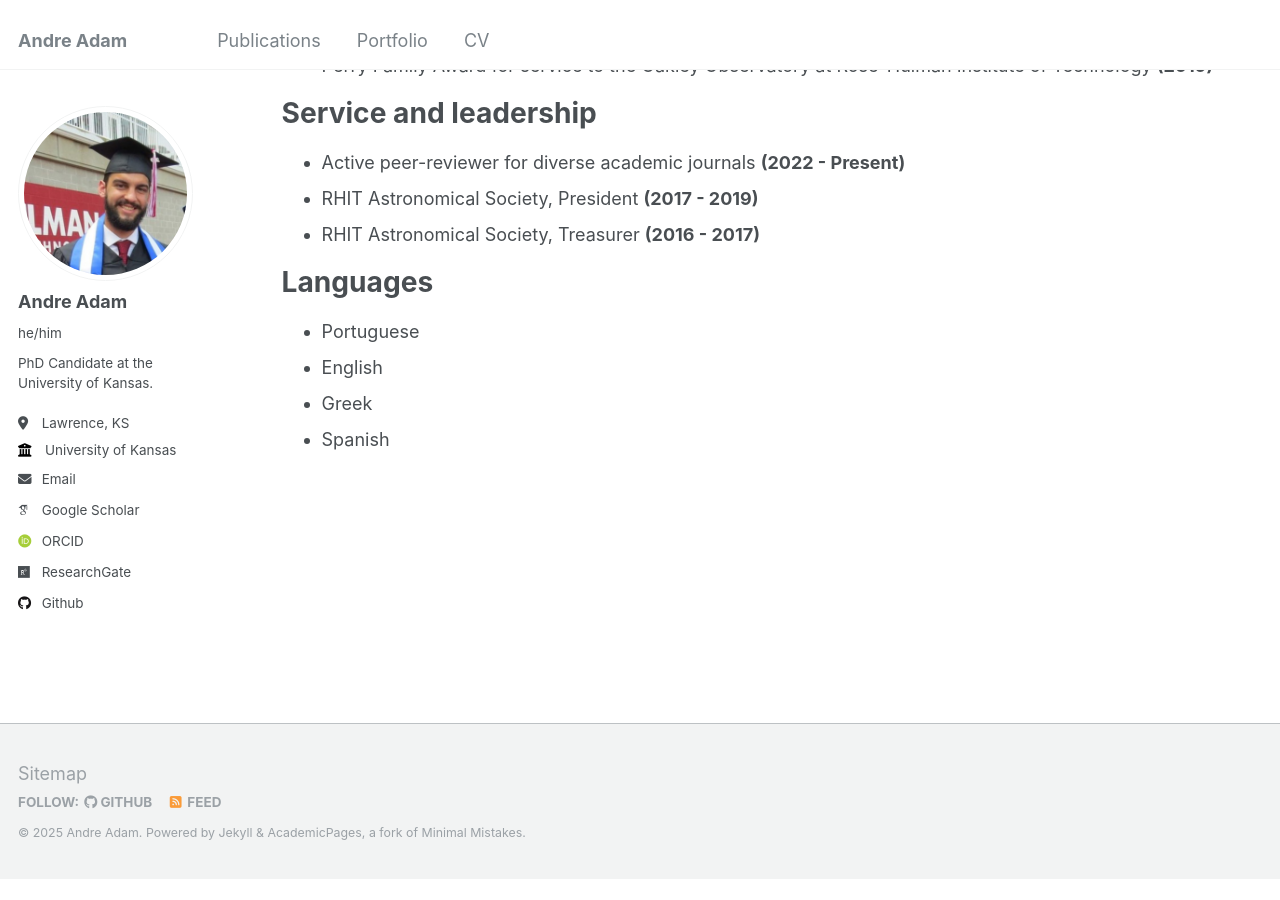
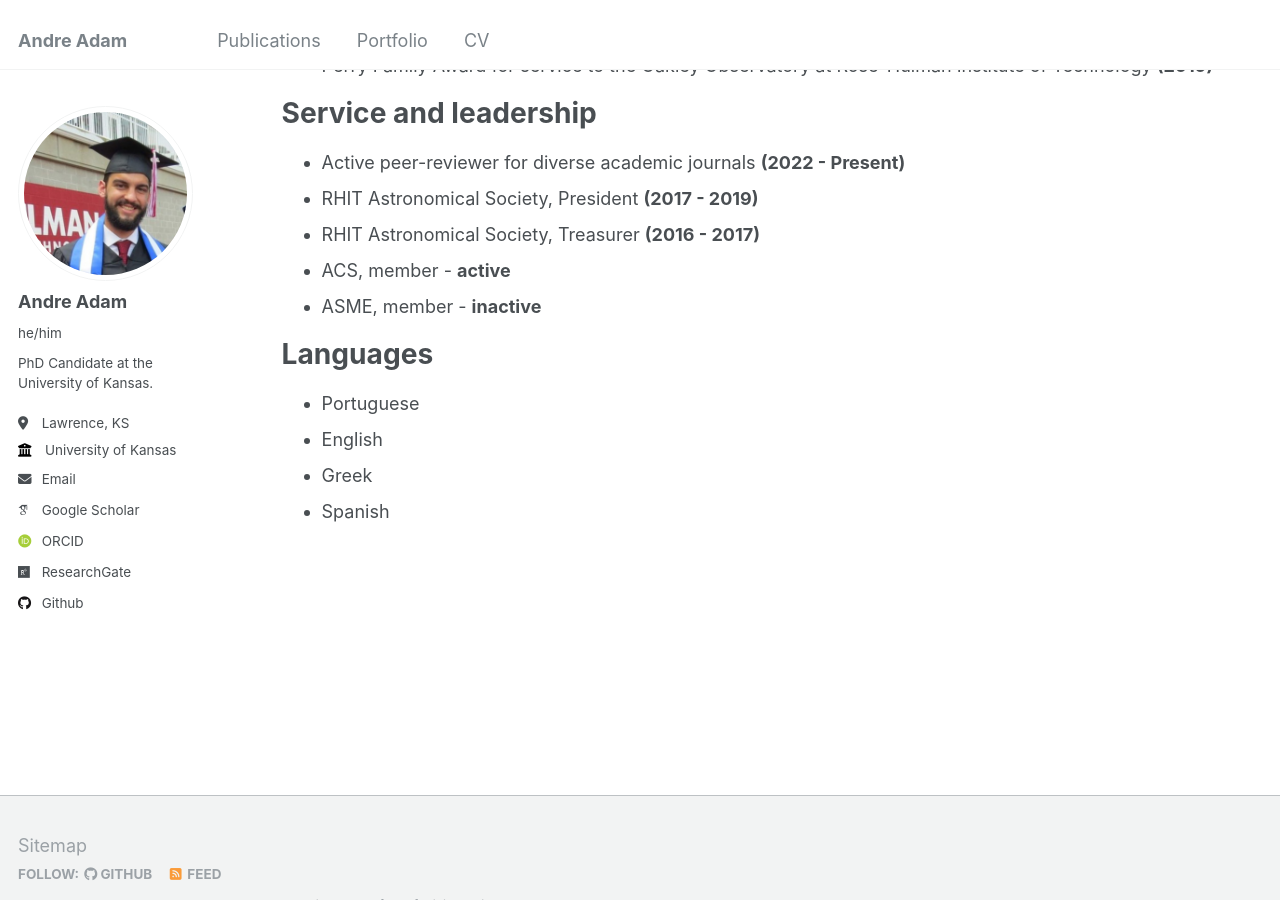
Before and after one commit to adama-wzr/adama-wzr.github.io, a Jekyll site: the page built from _pages/cv.md, in a window 1280 px wide and 900 px high, scrolled down 3924 px. Built offline with Jekyll 4.4.1, drawn with Linux system fonts in a browser that asks for light colours; some web fonts are replaced; before the commit the page ends 4802 px from its top, so only the background shows below that; some of the changed text lies outside the part shown.

```diff
--- a/_pages/cv.md
+++ b/_pages/cv.md
@@ -117,6 +117,8 @@ Service and leadership
 * Active peer-reviewer for diverse academic journals **(2022 - Present)**
 * RHIT Astronomical Society, President **(2017 - 2019)**
 * RHIT Astronomical Society, Treasurer **(2016 - 2017)**
+* ACS, member - **active**
+* ASME, member - **inactive**
 
 
 Languages
```
Also changed, not shown: other parts of _pages/cv.md (+1 -1 lines).
